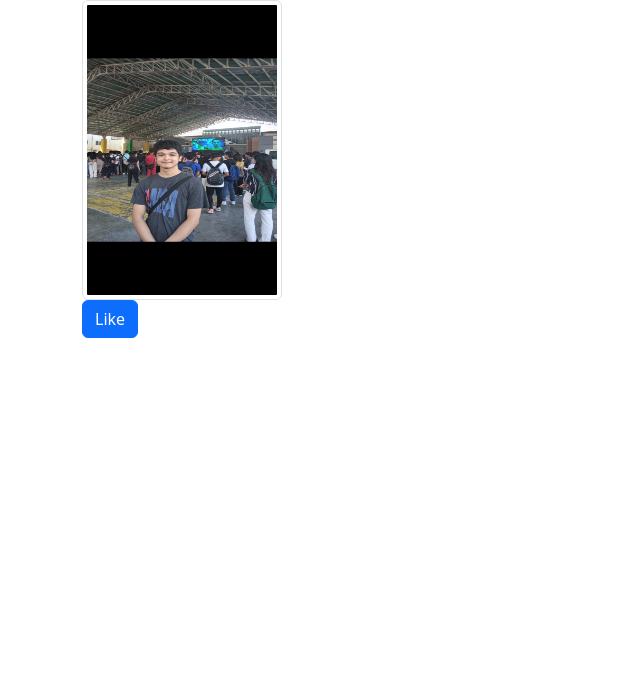
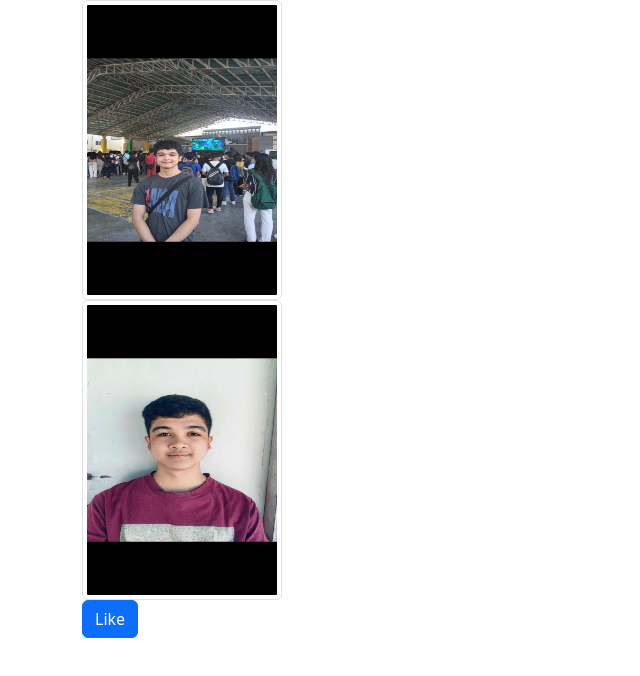
Before and after one commit to JohnPeterCardeno/JohnPeterCardeno.github.io, a plain HTML site: page index.html in a window 1280 px wide. Shown: the whole page, without its empty margins (0-640 px from the left). Drawn offline with nearby package versions, Linux system fonts and the light colour scheme.

Commit message:
Update index.html

```diff
--- a/index.html
+++ b/index.html
@@ -9,6 +9,7 @@
           <div class="row">
              <div class="col-6">
                <img src="1.jpg" class="img-thumbnail" style="width:200px;height:300px;"/> <br>
+                <img src="2.jpg" class="img-thumbnail" style="width:200px;height:300px;"/> <br>
                <button class="btn btn-primary" type=button> Like </button>
              </div>
           </div>
```
